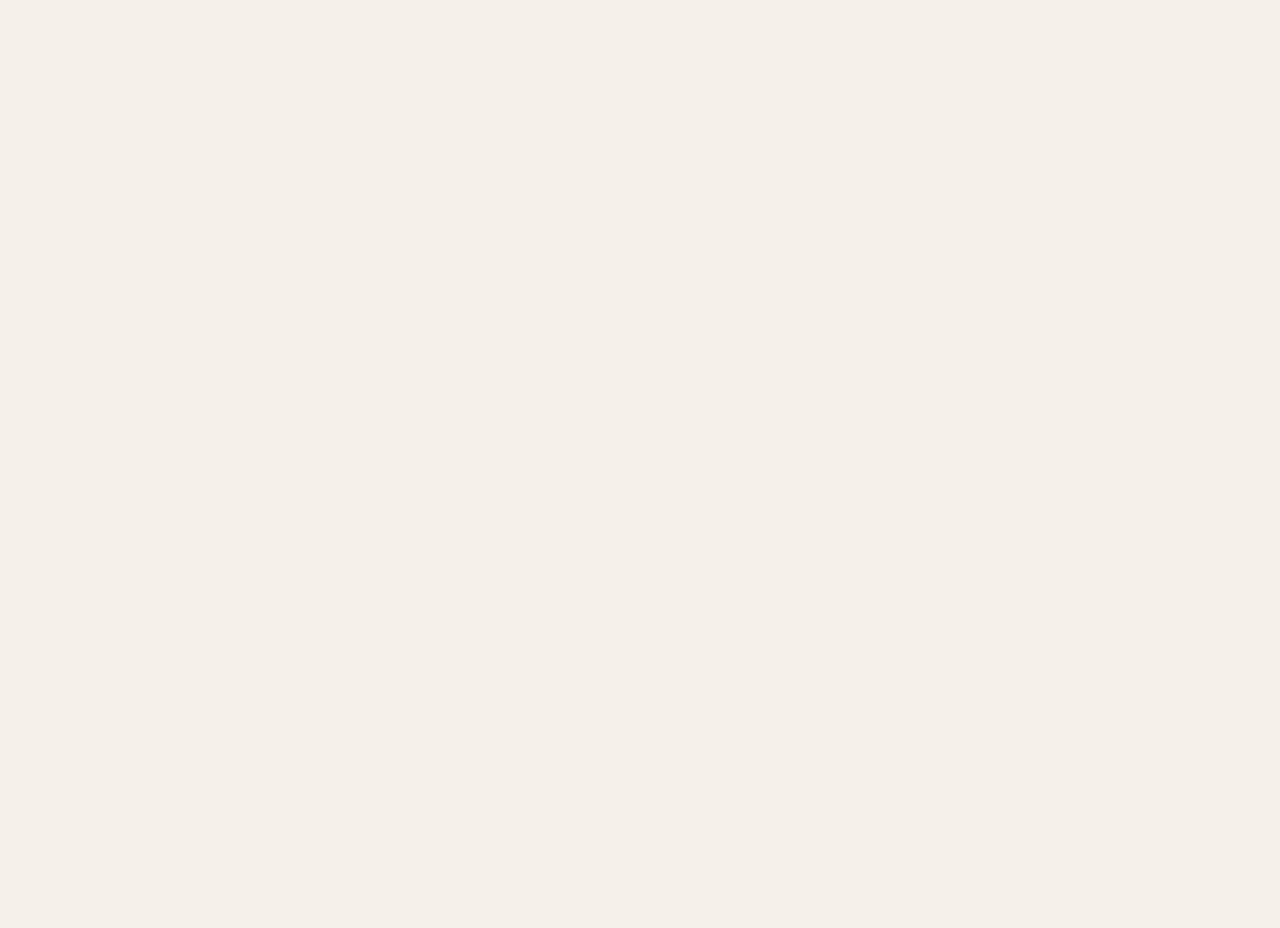
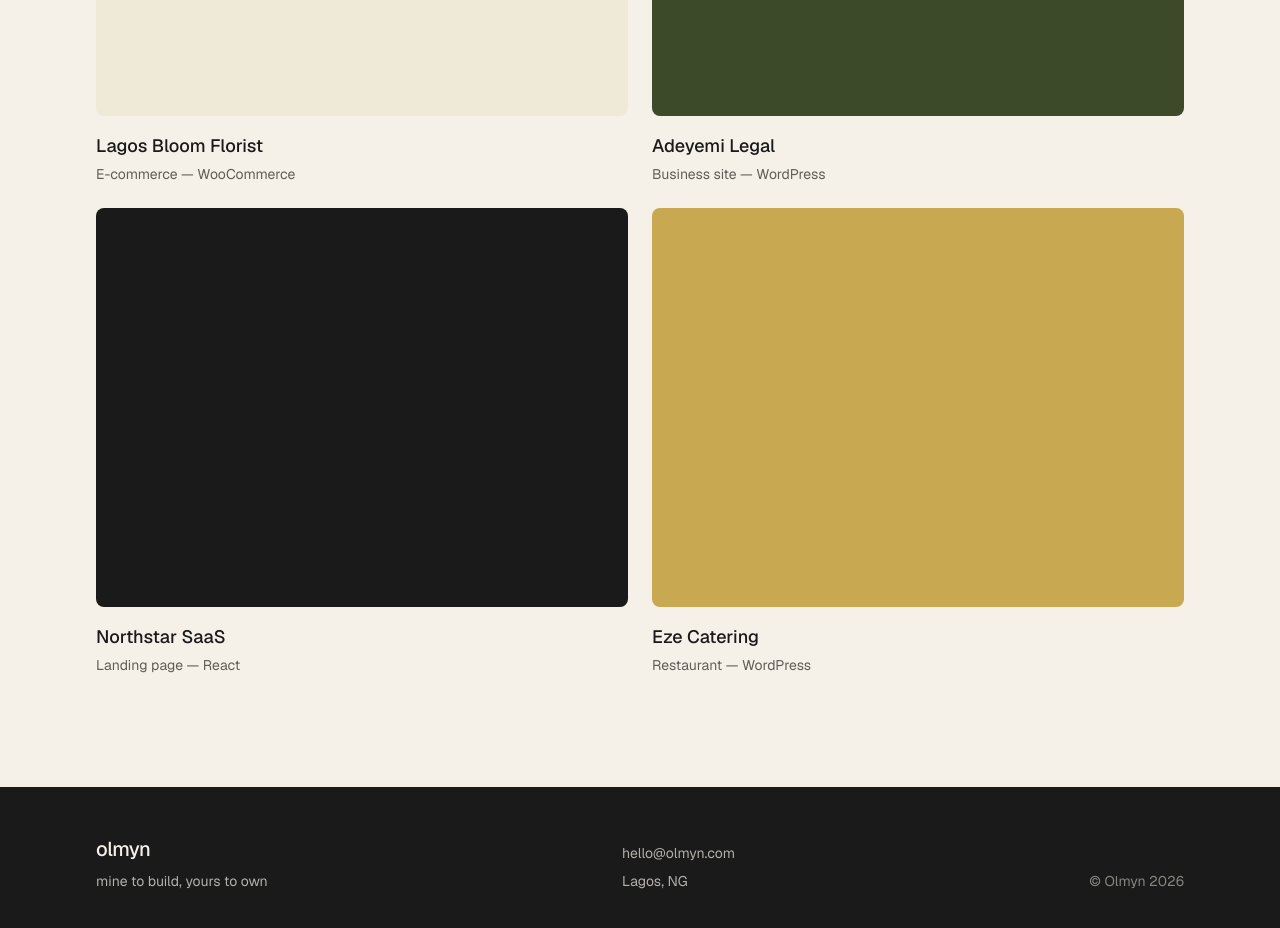
Before and after one commit to Iyanu22/olmyn, a Next.js app: page / in a window 1280 px wide. Shown: the part 1120-2048 px from the top of the page. Before the commit the page ends 800 px from the top, so only its background shows below. Built offline with nearby package versions, Linux system fonts and the light colour scheme.

Commit message:
Add Selected Work section with data-driven project cards

```diff
--- a/src/app/page.tsx
+++ b/src/app/page.tsx
@@ -1,10 +1,12 @@
 import Hero from "../components/sections/Hero";
+import SelectedWork from "../components/sections/SelectedWork";
 
 
 export default function Home() {
   return (
         <>
           <Hero />
+          <SelectedWork />
         </>
   );
 }
--- /dev/null
+++ b/src/components/sections/SelectedWork.tsx
@@ -0,0 +1,32 @@
+import Container from "../ui/Container";
+import Section from "../ui/Section";
+import { projects } from "../../data/projects";
+
+export default function SelectedWork() {
+  return (
+    <Section id="work">
+      <Container>
+        <h2 className="text-3xl md:text-4xl font-medium tracking-tight text-foreground mb-12">
+          Selected work
+        </h2>
+
+        <div className="grid grid-cols-1 md:grid-cols-2 gap-6">
+          {projects.map((project) => (
+            <article
+              key={project.slug}
+              className="group cursor-pointer"
+            >
+              <div
+                className={`${project.cardColor} aspect-4/3 rounded-lg mb-4 transition-transform group-hover:scale-[1.01]`}
+              />
+              <h3 className="text-lg font-medium text-foreground mb-1">
+                {project.name}
+              </h3>
+              <p className="text-sm text-muted">{project.category}</p>
+            </article>
+          ))}
+        </div>
+      </Container>
+    </Section>
+  );
+}
--- /dev/null
+++ b/src/data/projects.ts
@@ -0,0 +1,33 @@
+export type Project = {
+  slug: string;
+  name: string;
+  category: string;
+  cardColor: string;
+};
+
+export const projects: Project[] = [
+  {
+    slug: "lagos-bloom",
+    name: "Lagos Bloom Florist",
+    category: "E-commerce — WooCommerce",
+    cardColor: "bg-cream-soft",
+  },
+  {
+    slug: "adeyemi-legal",
+    name: "Adeyemi Legal",
+    category: "Business site — WordPress",
+    cardColor: "bg-olive",
+  },
+  {
+    slug: "northstar-saas",
+    name: "Northstar SaaS",
+    category: "Landing page — React",
+    cardColor: "bg-ink",
+  },
+  {
+    slug: "eze-catering",
+    name: "Eze Catering",
+    category: "Restaurant — WordPress",
+    cardColor: "bg-gold",
+  },
+];
```
